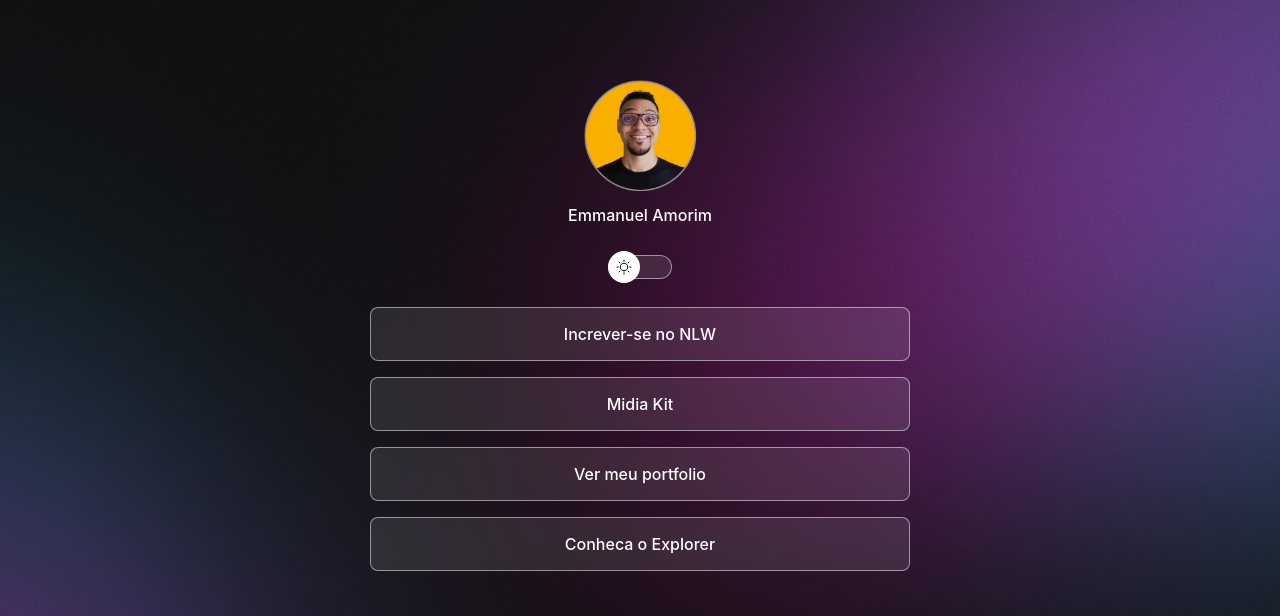
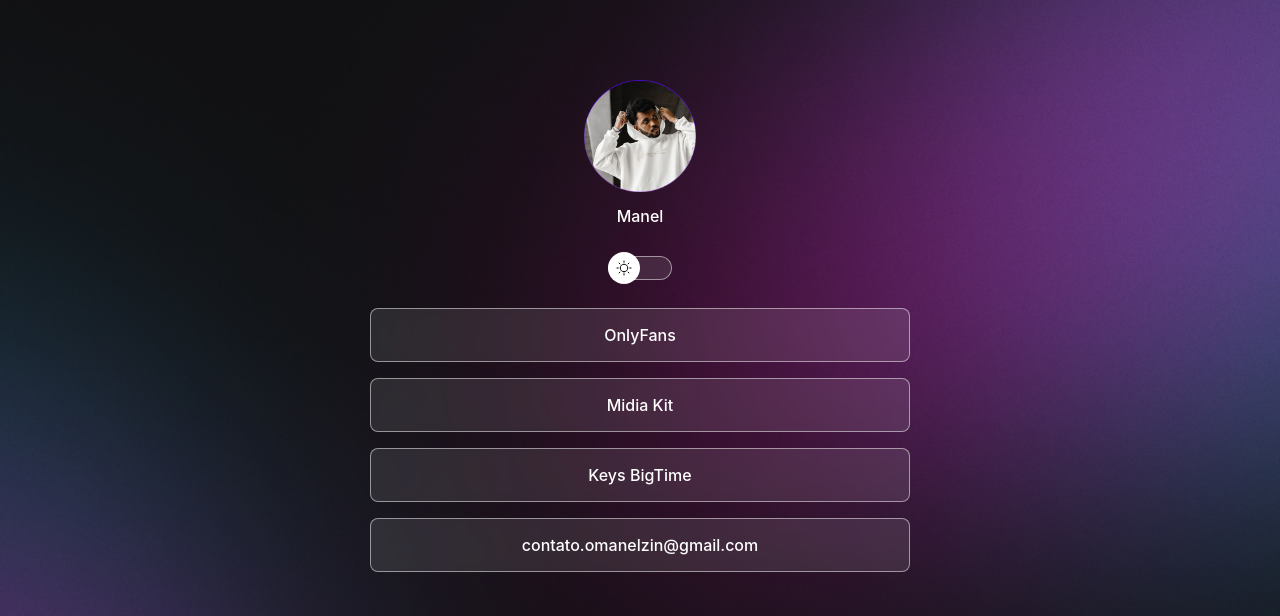
Before and after one commit to rayantrindad13/manel, a plain HTML site: page index.html in a window 1280 px wide. Shown: the top 616 px of the page. Drawn offline with nearby package versions, Linux system fonts and the light colour scheme.

Commit message:
fotos nenel

```diff
--- a/index.html
+++ b/index.html
@@ -11,10 +11,10 @@
     <div id="container">
       <div id="profile">
         <img
-        src="avatar.png"
+        src="manel.light.png"
         alt="FOTO DO NEWBA DO EMMANUEL ."
         />
-        <p>Emmanuel Amorim</p>
+        <p>Manel</p>
       </div>
       <div id="switch" onclick="toggleMode()">
         <button></button>
@@ -22,20 +22,20 @@
       </div>
       <ul>
         <li>
-          <a href="#">Increver-se no NLW</a>
+          <a href="#">OnlyFans</a>
         </li>
         <li>
           <a href="#">Midia Kit</a>
         </li>
         <li>
-          <a href="https://github.com/maykbrito" target="_blank"
-            >Ver meu portfolio</a>
+          <a href="" target="_blank"
+            >Keys BigTime</a>
         </li>
         <li>
-          <a href="https://rocketseat.com.br/explorer" target="_blank"
-            >Conheca o Explorer</a>
+        <a>contato.omanelzin@gmail.com</a>
         </li>
       </ul>
+
       <div id="social-links">
         <a href="https://www.instagram.com/omanelzin_/" target="_blank">
             <ion-icon name="logo-instagram"></ion-icon>
--- a/script.js
+++ b/script.js
@@ -9,9 +9,9 @@ function toggleMode() {
 
   //substituir imagem
   if (html.classList.contains("light")) {
-    img.setAttribute("src", "avatar-light.png")
+    img.setAttribute("src", "manel.foto.png")
   } else {
-    img.setAttribute("src", "avatar.png")
+    img.setAttribute("src", "manel.light.png")
   }
 }
 
```
Also changed, not shown: manel.foto.png (added), manel.light.jpeg (added), manel.light.png (added), 1 other file.
